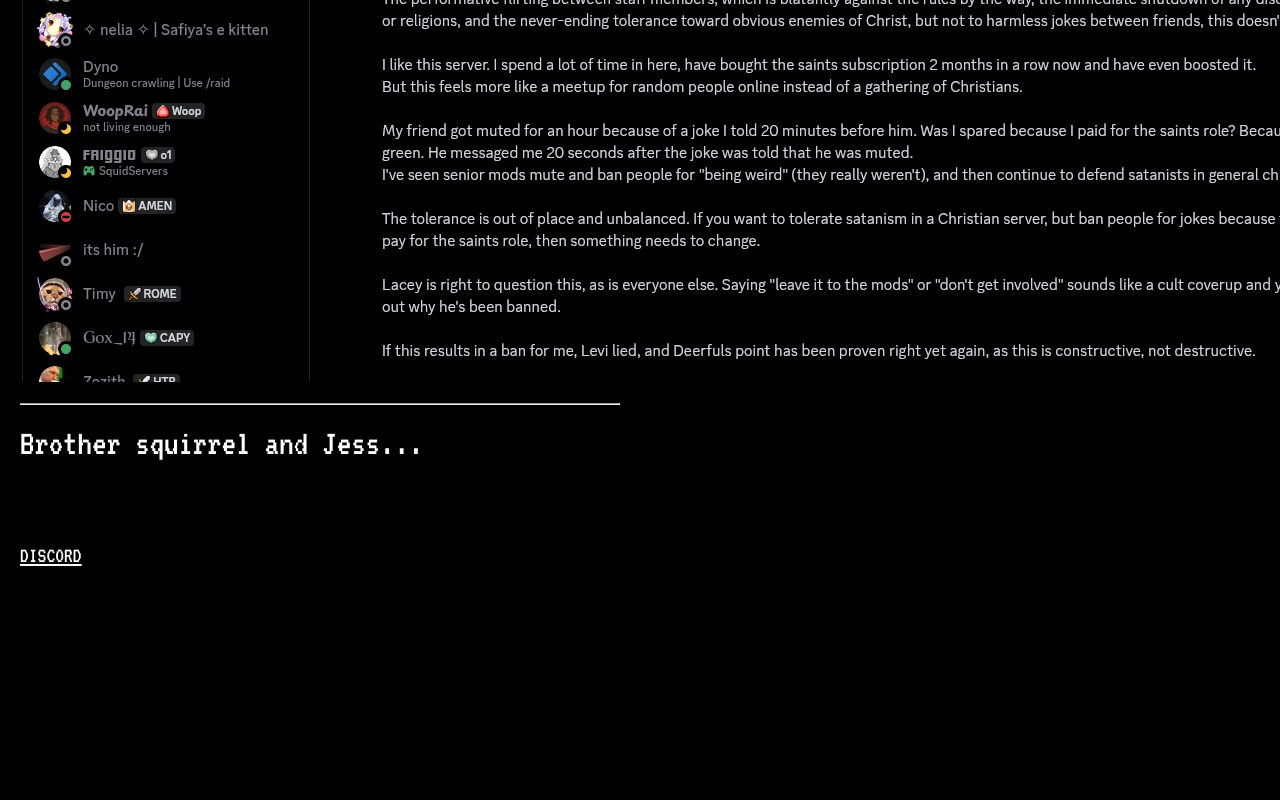
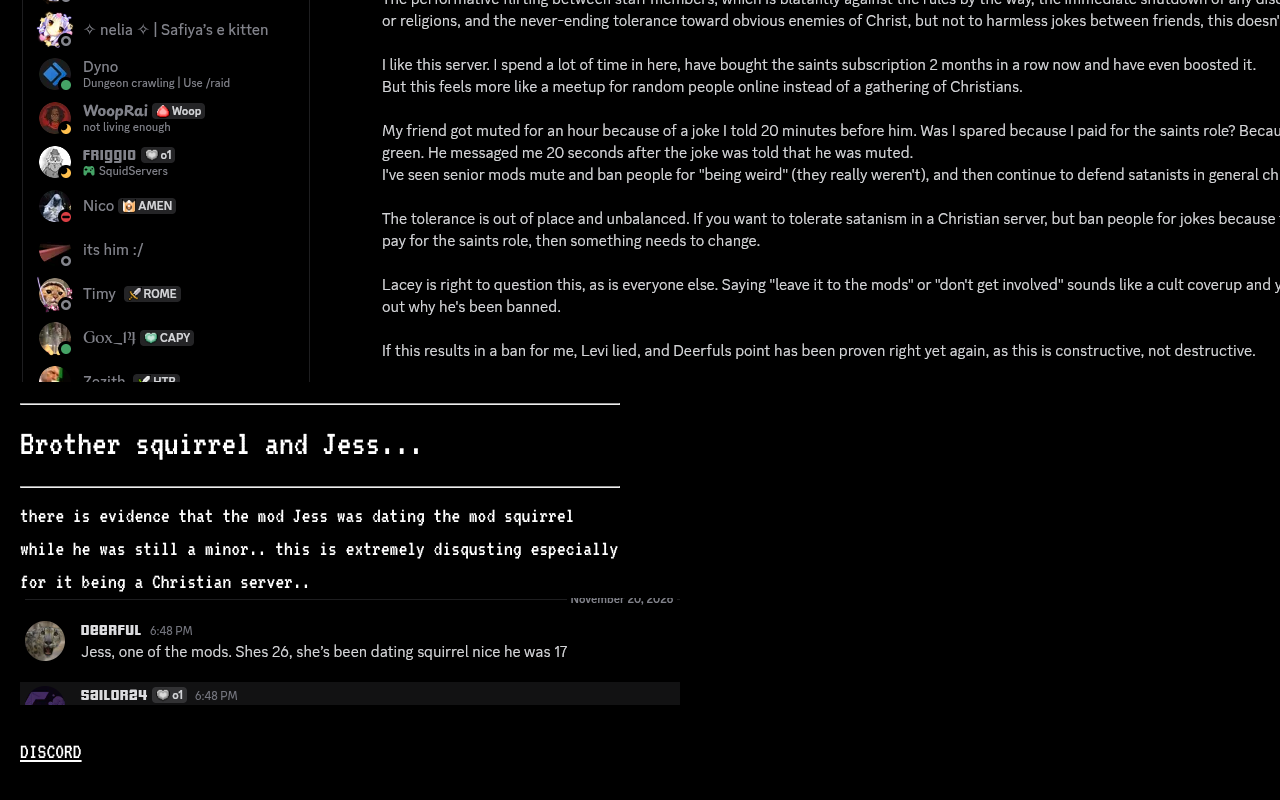
Before and after one commit to jesus-server-files/main, a plain HTML site: page index.html in a window 1280 px wide. Shown: the part 1679-2479 px from the top of the page. Before the commit the page ends 2291 px from the top, so only its background shows below. Drawn offline with Linux system fonts and the light colour scheme.

Commit message:
Update index.html with new content about Brother Squirrel
Added a new paragraph discussing the relationship between Brother Squirrel and Jess.

```diff
--- a/index.html
+++ b/index.html
@@ -89,8 +89,10 @@ on Friday, November 20, 2026, a member of the Jesus discord server by the name o
         <img src="Screenshot_2026-11-20_17-14-00.png"></img><hr>
         <img src="Screenshot_2026-11-20_17-39-20.png"></img><hr>
 
-        <h1>Brother squirrel and Jess...</h1>
-        <img src=""></img>
+        <h1>Brother squirrel and Jess...</h1><hr>
+        there is evidence that the mod Jess was dating the mod squirrel while he was still a minor..
+        this is extremely disqusting especially for it being a Christian server..
+        <img src="Screenshot_2026-11-20_18-48-51.png"></img>
 
 
         </p>
```
